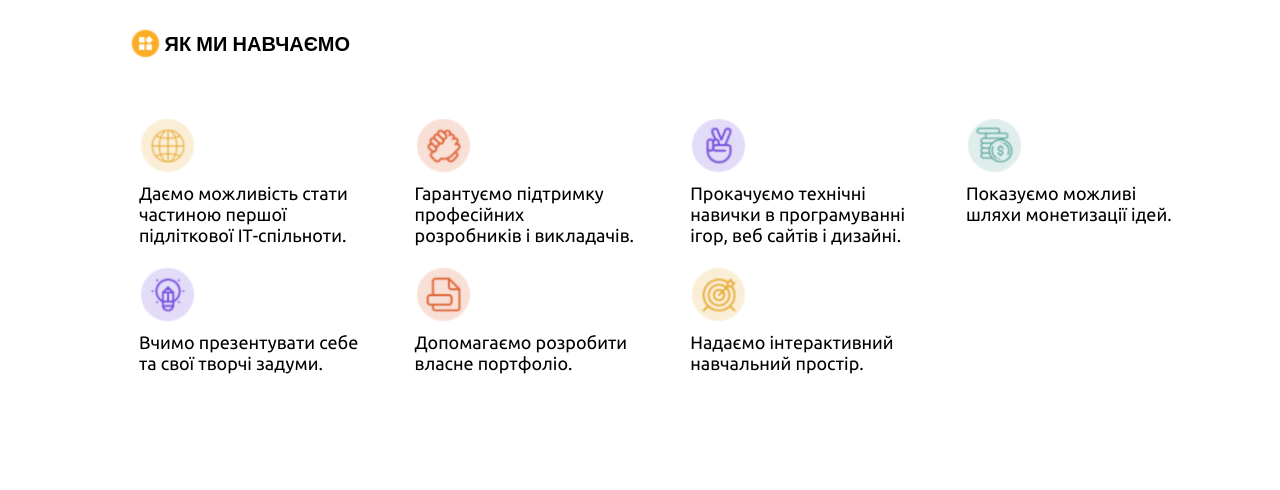
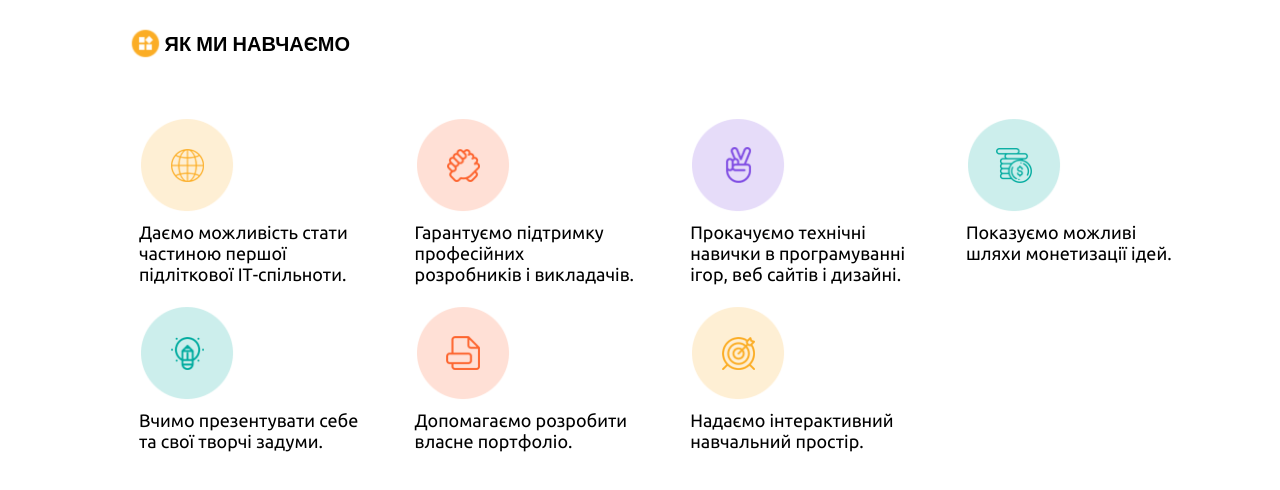
Before and after one commit to Rubinchic/section4, a plain HTML site: page index.html in a window 1280 px wide. Drawn offline with nearby package versions, Linux system fonts and the light colour scheme.

Commit message:
nice tablet and laptop look

```diff
--- a/style.css
+++ b/style.css
@@ -163,6 +163,10 @@
     margin-bottom: 10px;
 }
 
+.benefits-section {
+    margin-bottom: 100px;
+}
+
 /* tablet version */
 
 @media (min-width: 765px) and (max-width: 1000px) {
@@ -177,7 +181,15 @@
         background-repeat: no-repeat;
     }
 
+    .benefits-section-list-item1{
+        margin-left: 5%;
+    }
+
     .benefits-section-list-item2{
+        margin-left: 5%;
+    }
+
+    .benefits-section-list-item3{
         margin-left: 5%;
     }
 
@@ -185,7 +197,15 @@
         margin-left: 5%;
     }
 
+    .benefits-section-list-item5{
+        margin-left: 5%;
+    }
+
     .benefits-section-list-item6{
+        margin-left: 5%;
+    }
+
+    .benefits-section-list-item7{
         margin-left: 5%;
     }
 
@@ -210,6 +230,48 @@
 /* laptop version */
 
 @media(min-width: 1001px) {
+
+    .benefits-section-list-item1::before{
+        background-image: url(./img/1.png);
+        width: 95px;
+        height: 95px;
+    }
+
+    .benefits-section-list-item2::before{
+        background-image: url(./img/2.png);
+        width: 95px;
+        height: 95px;
+    }
+
+    .benefits-section-list-item3::before{
+        background-image: url(./img/3.png);
+        width: 95px;
+        height: 95px;
+    }
+
+    .benefits-section-list-item4::before{
+        background-image: url(./img/4.png);
+        width: 95px;
+        height: 95px;
+    }
+
+    .benefits-section-list-item5::before{
+        background-image: url(./img/5.png);
+        width: 95px;
+        height: 95px;
+    }
+
+    .benefits-section-list-item6::before{
+        background-image: url(./img/6.png);
+        width: 95px;
+        height: 95px;
+    }
+
+    .benefits-section-list-item7::before{
+        background-image: url(./img/7.png);
+        width: 95px;
+        height: 95px;
+    }
 
     .benefits-section-list-item1{
         margin-left: 5%;
```
Also changed, not shown: img/1.png (added), img/2.png (added), img/3.png (added), img/4.png (added), img/5.png (added), img/6.png (added), img/7.png (added).
